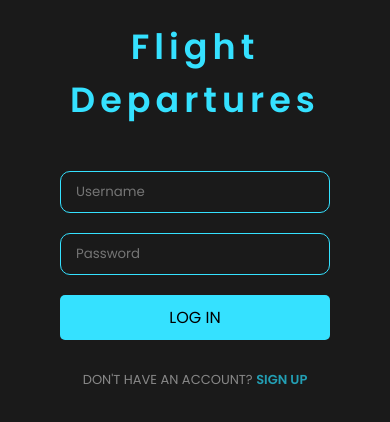
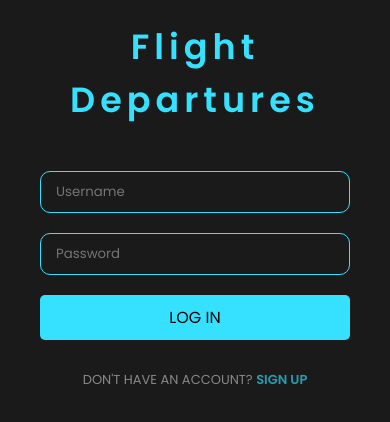
Before and after one commit to devmarcuz/flight-departure-data, a React (Create React App) app: page /login in a window 390 px wide. Shown: the top 422 px of the page. Built offline with nearby package versions, Linux system fonts and the light colour scheme.

Commit message:
updated styling

```diff
--- a/src/css/Login.css
+++ b/src/css/Login.css
@@ -31,7 +31,7 @@
     width: 100%;
     height: 100%;
     transform: scale(1);
-    padding: 20px 60px;
+    padding: 20px 40px;
   }
 }
 @media screen and (max-width: 380px) {
--- a/src/css/Login.scss
+++ b/src/css/Login.scss
@@ -28,7 +28,7 @@
       width: 100%;
       height: 100%;
       transform: scale(1);
-      padding: 20px 60px;
+      padding: 20px 40px;
     }
 
     @media screen and (max-width: 380px) {
```
